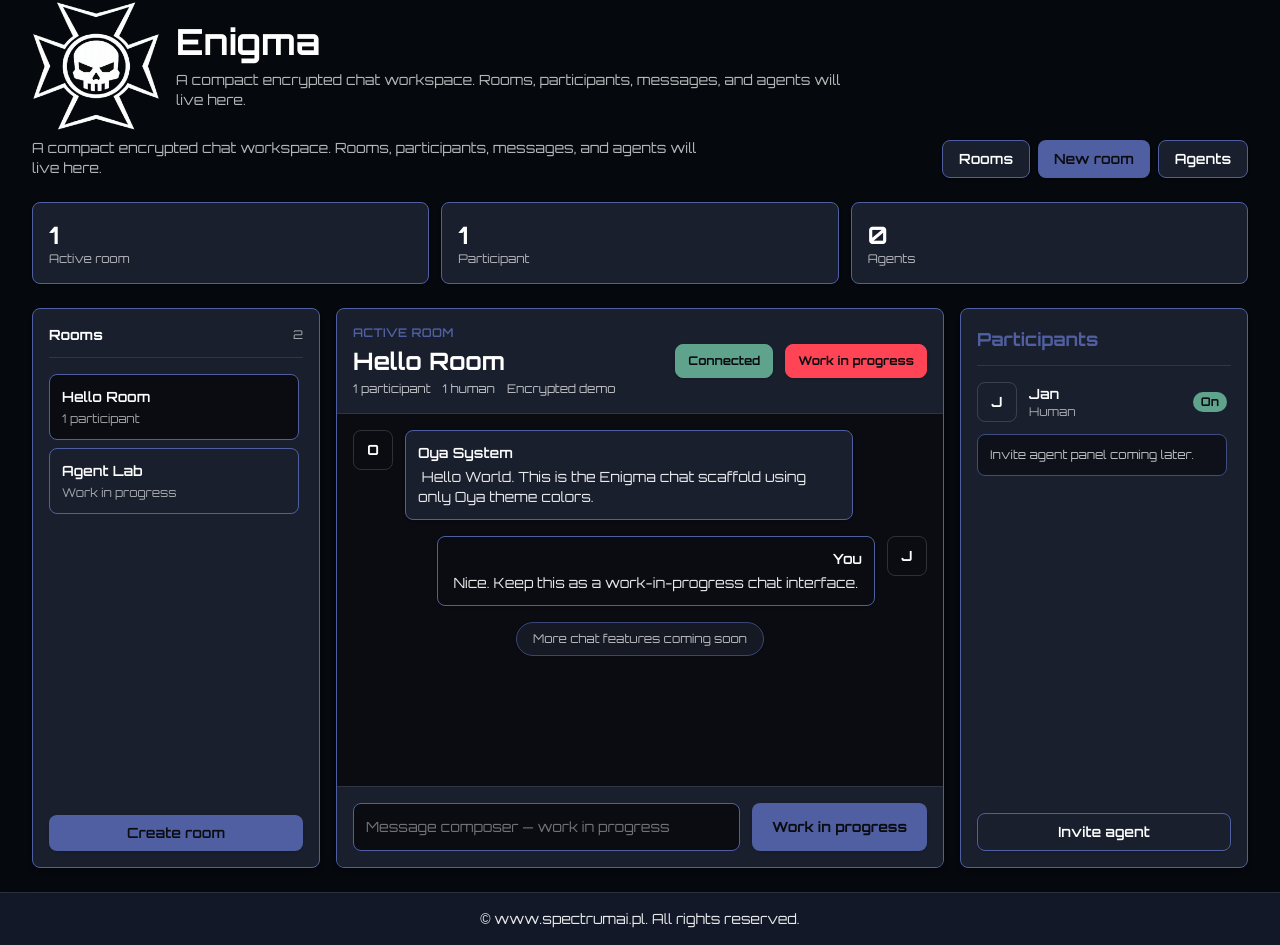
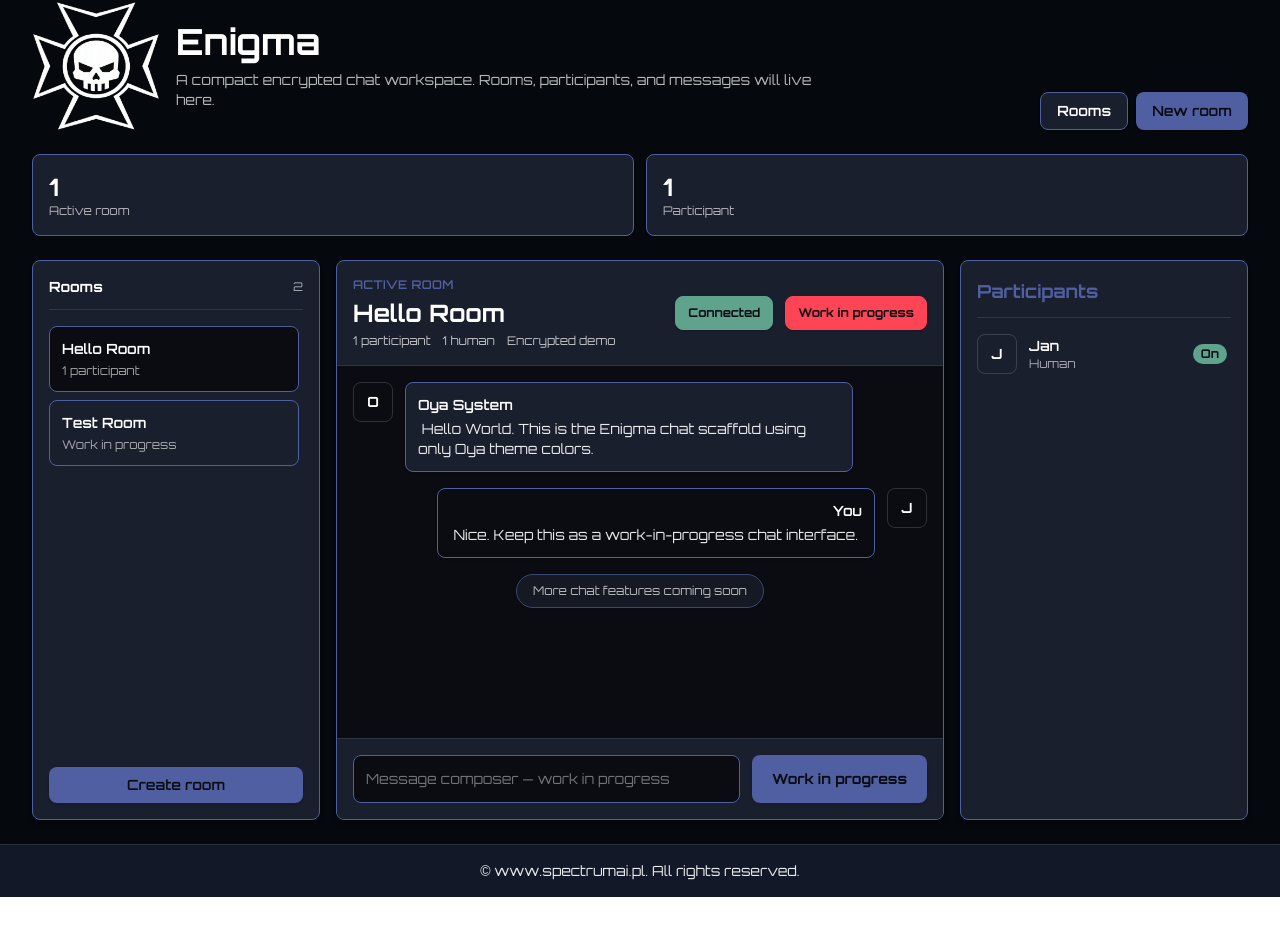
Before and after one commit to technolog-spectrumai/pharos, a Vue app in the folder apps/enigma/enigma/: page / in a window 1280 px wide. Shown: the part 138-1083 px from the top of the page. After the commit the page ends 1035 px from the top, so only its background shows below. Built offline with nearby package versions, Linux system fonts and the light colour scheme.

Commit message:
update hello world view

```diff
--- a/apps/enigma/enigma/src/components/OyaHelloWorld.vue
+++ b/apps/enigma/enigma/src/components/OyaHelloWorld.vue
@@ -37,16 +37,11 @@ defineProps<{
               </h1>
 
               <p class="mt-2 max-w-2xl text-sm opacity-70">
-                A compact encrypted chat workspace. Rooms, participants, messages,
-                and agents will live here.
+                A compact encrypted chat workspace. Rooms, participants, and
+                messages will live here.
               </p>
             </div>
           </div>
-
-          <p class="mt-2 max-w-2xl text-sm opacity-70">
-            A compact encrypted chat workspace. Rooms, participants, messages,
-            and agents will live here.
-          </p>
         </div>
       </div>
 
@@ -74,23 +69,11 @@ defineProps<{
         >
           New room
         </button>
-
-        <button
-          type="button"
-          :class="
-            darkMode
-              ? 'border-accent-1 bg-bubble-bg-dark'
-              : 'border-accent-2 bg-bubble-bg-light'
-          "
-          class="inline-flex items-center justify-center gap-2 rounded-lg border px-4 py-2 text-sm font-semibold shadow-sm transition hover:opacity-85"
-        >
-          Agents
-        </button>
       </nav>
     </header>
 
     <!-- STATS -->
-    <div class="grid gap-3 sm:grid-cols-3">
+    <div class="grid gap-3 sm:grid-cols-2">
       <div
         :class="
           darkMode
@@ -114,24 +97,10 @@ defineProps<{
         <div class="text-2xl font-bold">1</div>
         <div class="text-xs opacity-65">Participant</div>
       </div>
-
-      <div
-        :class="
-          darkMode
-            ? 'border-accent-1 bg-bubble-bg-dark'
-            : 'border-accent-2 bg-bubble-bg-light'
-        "
-        class="rounded-lg border p-4 shadow-sm"
-      >
-        <div class="text-2xl font-bold">0</div>
-        <div class="text-xs opacity-65">Agents</div>
-      </div>
     </div>
 
     <!-- CHAT WORKSPACE -->
-    <section
-      class="grid min-h-[70vh] gap-4 lg:grid-cols-[18rem_minmax(0,1fr)_18rem]"
-    >
+    <section class="grid min-h-[70vh] gap-4 lg:grid-cols-[18rem_minmax(0,1fr)_18rem]">
       <!-- ROOMS -->
       <aside
         :class="
@@ -174,7 +143,7 @@ defineProps<{
             class="block rounded-lg border px-3 py-3 transition"
           >
             <span class="block truncate text-sm font-semibold">
-              Agent Lab
+              Test Room
             </span>
             <span class="mt-1 block text-xs opacity-60">
               Work in progress
@@ -392,30 +361,7 @@ defineProps<{
               On
             </span>
           </div>
-
-          <div
-            :class="
-              darkMode
-                ? 'border-accent-1 bg-primary-bg-dark'
-                : 'border-accent-2 bg-primary-bg-light'
-            "
-            class="rounded-lg border p-3 text-xs opacity-70"
-          >
-            Invite agent panel coming later.
-          </div>
         </div>
-
-        <button
-          type="button"
-          :class="
-            darkMode
-              ? 'border-accent-1 bg-bubble-bg-dark'
-              : 'border-accent-2 bg-bubble-bg-light'
-          "
-          class="mt-4 rounded-lg border px-4 py-2 text-sm font-semibold shadow-sm transition hover:opacity-85"
-        >
-          Invite agent
-        </button>
       </aside>
     </section>
   </section>
```
